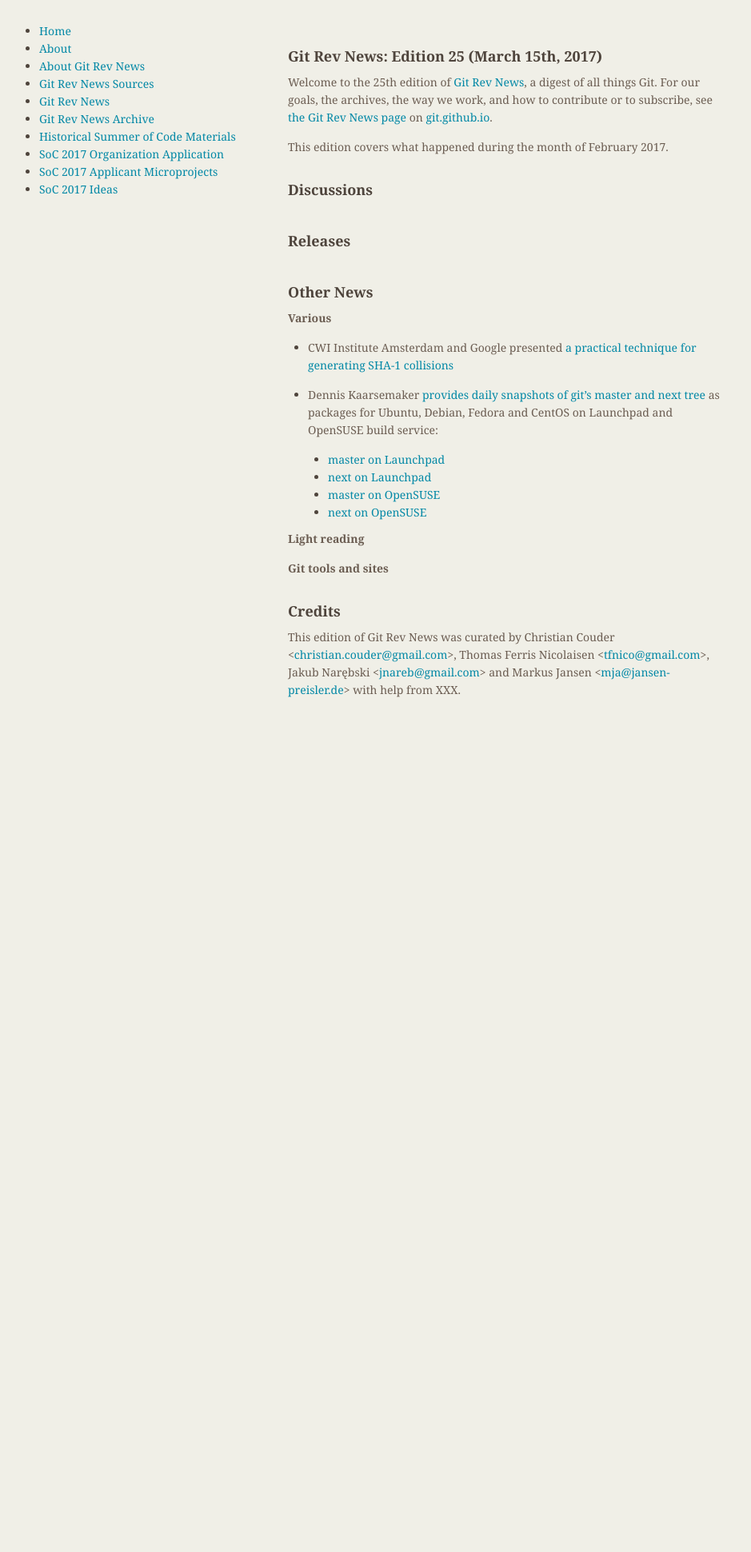
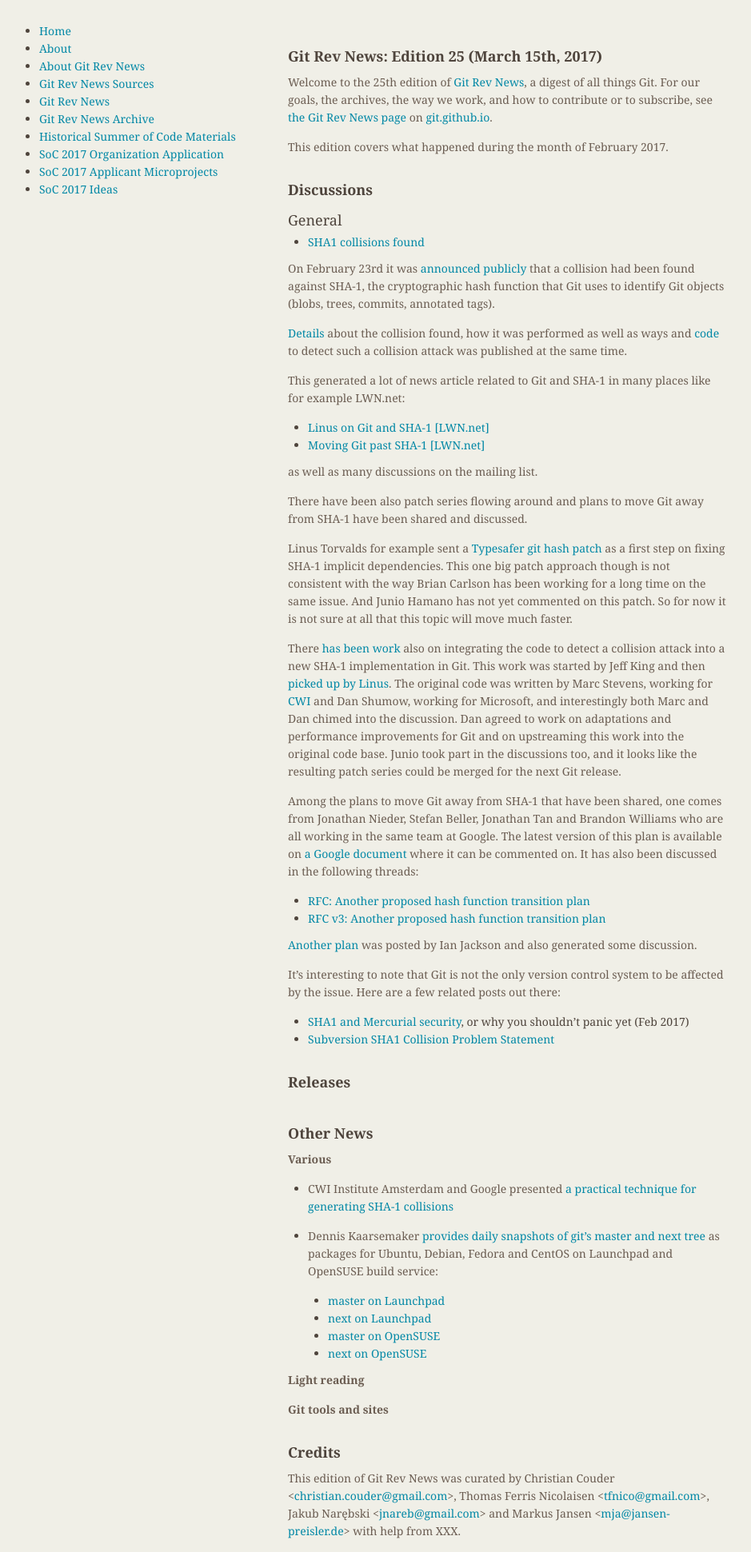
Before and after one commit to git/git.github.io, a Jekyll site: the page built from rev_news/drafts/edition-25.md, in a window 1280 px wide. Shown: the whole page at 80% size, without its empty margins (174-1113 px from the left). Built offline with Jekyll 4.4.1, drawn with Linux system fonts in a browser that asks for light colours; before the commit the page ends 900 px from its top, so only the background shows below that.

Commit message:
rn-25: add article about SHA-1 collisions

```diff
--- a/rev_news/drafts/edition-25.md
+++ b/rev_news/drafts/edition-25.md
@@ -17,9 +17,70 @@
 
 ## Discussions
 
-<!---
 ### General
--->
+
+* [SHA1 collisions found](https://public-inbox.org/git/20170223164306.spg2avxzukkggrpb@kitenet.net/)
+
+On February 23rd it was [announced publicly](https://security.googleblog.com/2017/02/announcing-first-sha1-collision.html)
+that a collision had been found against SHA-1, the cryptographic hash
+function that Git uses to identify Git objects (blobs, trees, commits,
+annotated tags).
+
+[Details](https://shattered.it/) about the collision found, how it was
+performed as well as ways and [code](https://github.com/cr-marcstevens/sha1collisiondetection)
+to detect such a collision attack was published at the same time.
+
+This generated a lot of news article related to Git and SHA-1 in many
+places like for example LWN.net:
+
+  - [Linus on Git and SHA-1 [LWN.net]](https://lwn.net/Articles/715621/)
+  - [Moving Git past SHA-1 [LWN.net]](https://lwn.net/Articles/715716/)
+
+as well as many discussions on the mailing list.
+
+There have been also patch series flowing around and plans to move Git
+away from SHA-1 have been shared and discussed.
+
+Linus Torvalds for example sent a
+[Typesafer git hash patch](https://public-inbox.org/git/CA+55aFxYs1zp2c-UPe8EfshNNOxRVxZ2H+ipsnG489NBsE+DLQ@mail.gmail.com/)
+as a first step on fixing SHA-1 implicit dependencies. This one big
+patch approach though is not consistent with the way Brian Carlson has
+been working for a long time on the same issue. And Junio Hamano has
+not yet commented on this patch. So for now it is not sure at all that
+this topic will move much faster.
+
+There [has been work](http://public-inbox.org/git/20170223230536.tdmtsn46e4lnrimx@sigill.intra.peff.net/)
+also on integrating the code to detect a collision attack into a new
+SHA-1 implementation in Git. This work was started by Jeff King and
+then [picked up by Linus](http://public-inbox.org/git/alpine.LFD.2.20.1702281621050.22202@i7.lan/).
+The original code was written by Marc Stevens, working for
+[CWI](https://www.cwi.nl/research-groups/Cryptology) and Dan Shumow,
+working for Microsoft, and interestingly both Marc and Dan chimed into the
+discussion. Dan agreed to work on adaptations and performance
+improvements for Git and on upstreaming this work into the original
+code base.
+Junio took part in the discussions too, and it looks like the
+resulting patch series could be merged for the next Git release.
+
+Among the plans to move Git away from SHA-1 that have been shared, one
+comes from Jonathan Nieder, Stefan Beller, Jonathan Tan and Brandon
+Williams who are all working in the same team at Google. The latest
+version of this plan is available on
+[a Google document](https://goo.gl/gh2Mzc) where it can be commented
+on. It has also been discussed in the following threads:
+
+  - [RFC: Another proposed hash function transition plan](https://public-inbox.org/git/20170304011251.GA26789@aiede.mtv.corp.google.com/)
+  - [RFC v3: Another proposed hash function transition plan](https://public-inbox.org/git/20170307001709.GC26789@aiede.mtv.corp.google.com/)
+
+[Another plan](http://public-inbox.org/git/22708.8913.864049.452252@chiark.greenend.org.uk/)
+was posted by Ian Jackson and also generated some discussion.
+
+It's interesting to note that Git is not the only version control
+system to be affected by the issue. Here are a few related posts out
+there:
+
+  - [SHA1 and Mercurial security](https://www.mercurial-scm.org/wiki/mpm/SHA1), or why you shouldn't panic yet (Feb 2017)
+  - [Subversion SHA1 Collision Problem Statement](http://blogs.collab.net/subversion/subversion-sha1-collision-problem-statement-prevention-remediation-options)
 
 <!---
 ### Reviews
```
